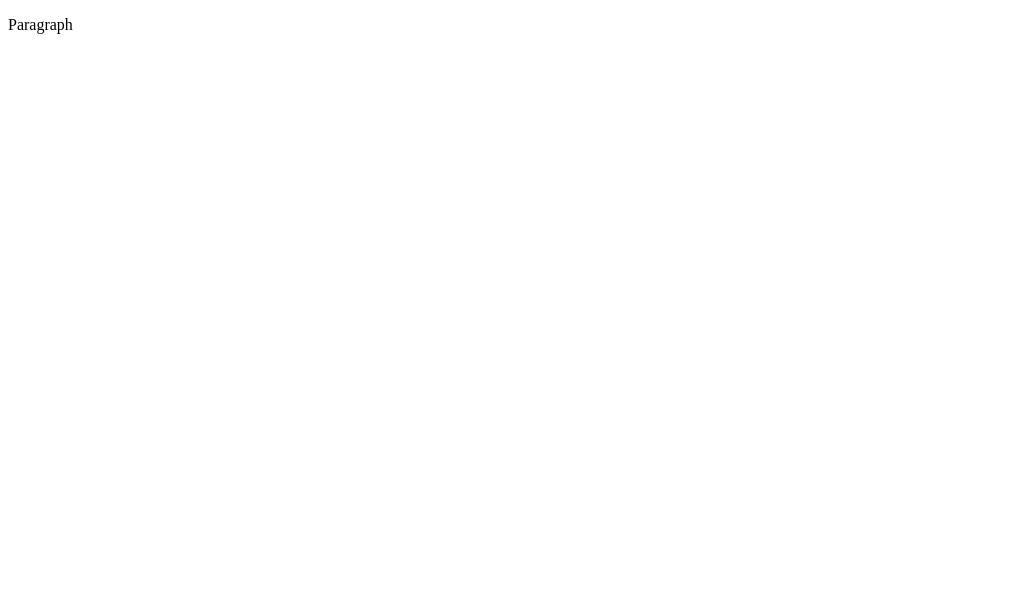
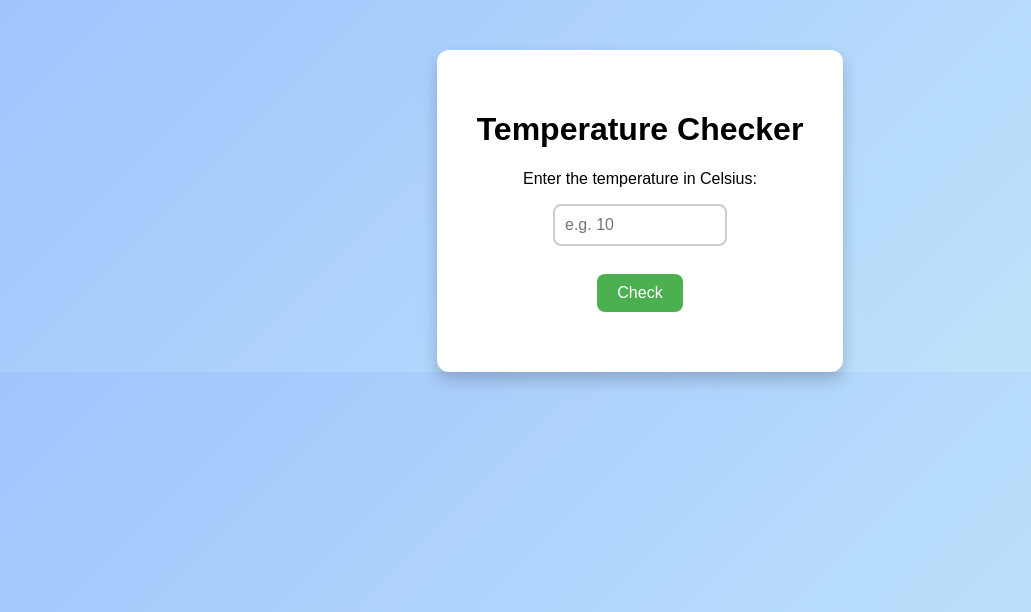
Before and after one commit to ICD2O-Digital-Tech-IsaaqS/Unit4-02-PHP-ColdHot, a PHP site: page / in a window 1280 px wide. Before the commit the part shown is almost empty. Shown: the top 612 px of the page, without its empty margins (0-1031 px from the left). Run offline with PHP 8.4, Linux system fonts and the light colour scheme.

Commit message:
Temperature PHP

```diff
--- a/css/style.css
+++ b/css/style.css
@@ -1,4 +1,64 @@
-/* Created by: Mr. Coxall
-* Created on: Sep 2020
+/* Created by: Isaaq Simon
+* Created on: April 2025
 * This file contains the CSS for index.html
 */
+/* Body styling */
+body {
+    background: linear-gradient(135deg, #a1c4fd, #c2e9fb);
+    font-family: 'Arial', sans-serif;
+    text-align: center;
+    padding-top: 50px;
+    margin: 0;
+}
+
+/* Container card */
+.container {
+    background-color: #ffffff;
+    padding: 40px;
+    border-radius: 12px;
+    box-shadow: 0 8px 16px rgba(0, 0, 0, 0.2);
+    display: inline-block;
+}
+
+/* Input field styling */
+input[type="number"] {
+    padding: 10px;
+    width: 150px;
+    font-size: 16px;
+    border: 2px solid #ccc;
+    border-radius: 8px;
+}
+
+/* Button styling */
+button {
+    background-color: #4caf50;
+    color: white;
+    padding: 10px 20px;
+    margin-top: 10px;
+    font-size: 16px;
+    border: none;
+    border-radius: 8px;
+    cursor: pointer;
+    transition: background-color 0.3s;
+}
+
+button:hover {
+    background-color: #45a049;
+}
+
+/* Result styling */
+.result {
+    margin-top: 20px;
+    font-size: 24px;
+    font-weight: bold;
+}
+
+/* Cold message */
+.cold {
+    color: blue;
+}
+
+/* Hot message */
+.hot {
+    color: red;
+}
--- a/index.html
+++ /dev/null
@@ -1,9 +0,0 @@
-<!DOCTYPE html>
-<html>
-  <head>
-    <title>Title</title>
-  </head>
-  <body>
-    <p>Paragraph</p>
-  </body>
-</html>
--- /dev/null
+++ b/index.php
@@ -0,0 +1,49 @@
+<!DOCTYPE html>
+<html lang="en">
+<head>
+  <meta name="description" content="Temperature Checker, with PHP">
+  <meta name="keywords" content="Immaculata, ICD2O">
+  <meta name="author" content="Isaaq Simon">
+  <meta name="viewport" content="width=device-width, initial-scale=1.0">
+  <link rel="apple-touch-icon" sizes="180x180" href="./favicon_io (13)/apple-touch-icon.png">
+  <link rel="icon" type="image/png" sizes="32x32" href="./favicon_io (13)/favicon-32x32.png">
+  <link rel="icon" type="image/png" sizes="16x16" href="./favicon_io (13)/favicon-16x16.png">
+  <link rel="manifest" href="./favicon_io (13)/site.webmanifest">
+  <title>Temperature Checker</title>
+  <!-- Link to external CSS file -->
+  <link rel="stylesheet" href="./css/style.css">
+</head>
+<body>
+
+<div class="container">
+    <h1>Temperature Checker</h1>
+    <p>Enter the temperature in Celsius:</p>
+
+    <!-- Form to enter temperature -->
+    <form method="post">
+        <input type="number" name="celsius" placeholder="e.g. 10" required>
+        <br><br>
+        <button type="submit">Check</button>
+    </form>
+
+    <div class="result">
+        <?php
+        // Check if form is submitted
+        if ($_SERVER['REQUEST_METHOD'] == 'POST') {
+            // Get the temperature input
+            $celsius = floatval($_POST['celsius']);
+
+            // Check if temperature is less than 15
+            if ($celsius < 15) {
+                echo "<span class='cold'>❄️ It is cold outside!</span>";
+            }
+            else {
+                echo "<span class='hot'>☀️ It is hot outside!</span>";
+            }
+        }
+        ?>
+    </div>
+</div>
+
+</body>
+</html>
```
